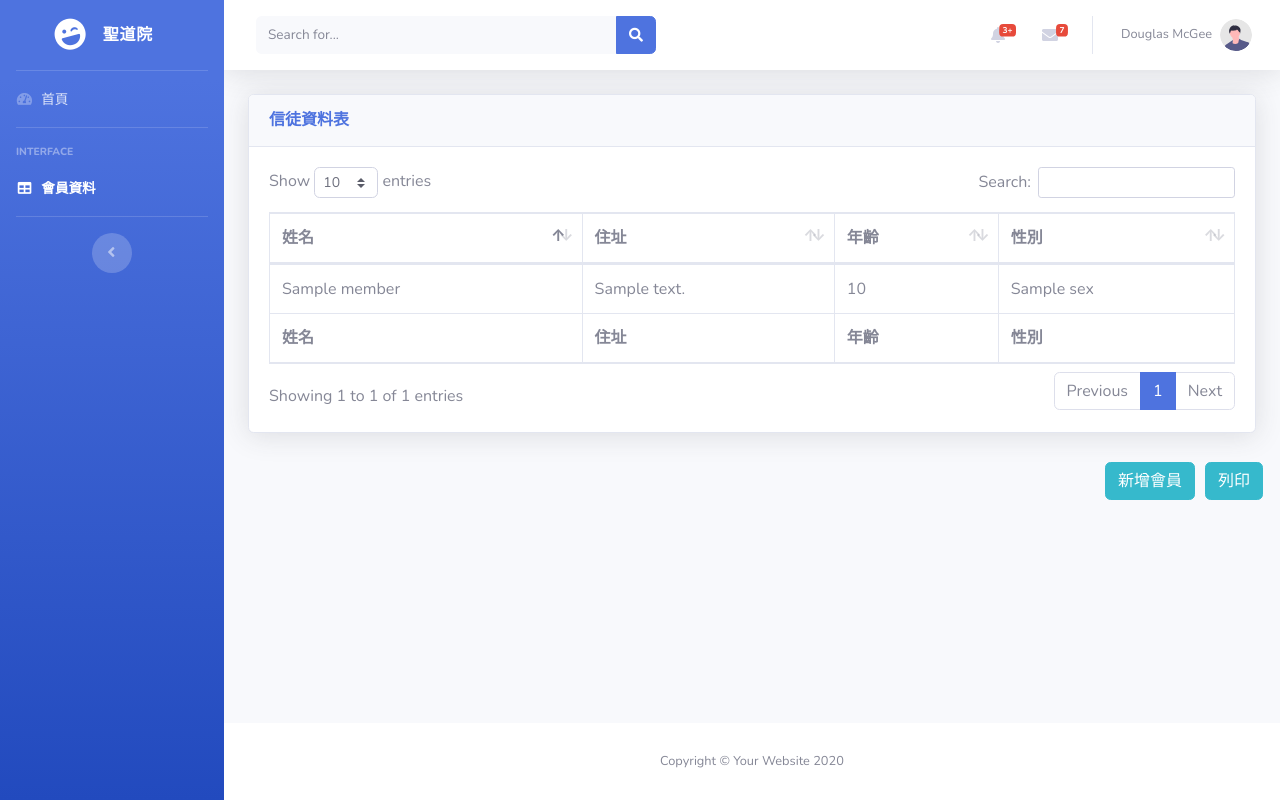
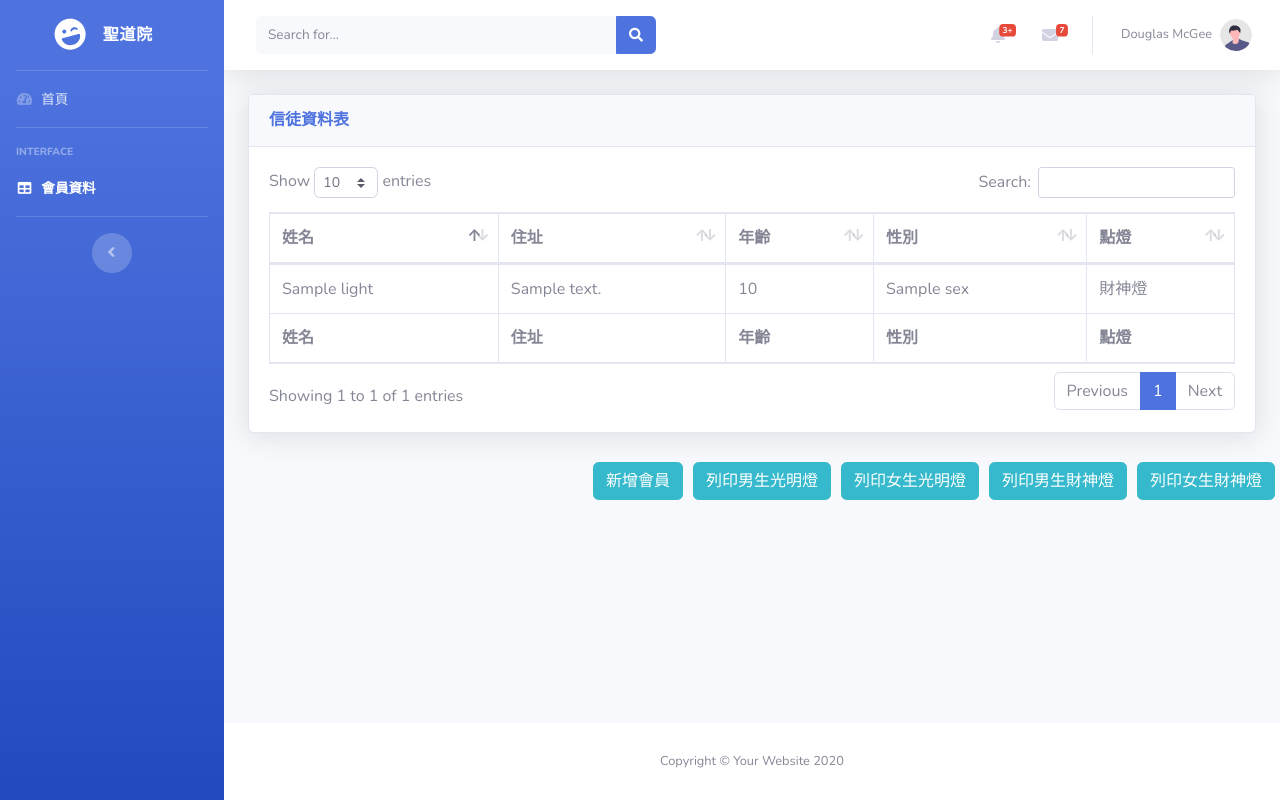
Before and after one commit to TungYuChiang/-Filialpiety, a Flask app: page /table in a window 1280 px wide. Run offline with Flask 2, Linux system fonts and the light colour scheme; a database or web service that is not in the repository returns one stand-in record (values such as "Sample title"); some libraries are stand-ins or nearby versions.

Commit message:
add male printer and female printer, add diff light

```diff
--- a/app.py
+++ b/app.py
@@ -6,7 +6,7 @@ app = Flask(__name__)
 #data base initial
 myclient = pymongo.MongoClient("mongodb+srv://jackson:IM880319@immortal-free.rxzaq.mongodb.net/?retryWrites=true&w=majority")
 db = myclient["myFirstDatabase"]
-collection_member= db["member"]
+
 
 
 
@@ -18,18 +18,46 @@ def index():
 def login():
     return render_template("login.html")
 
-@app.route("/printer")
+#列印男生光明燈
+@app.route("/printer_boy_light")
 def printer():
     memberlist = []
-    for item in collection_member.find():
-        memberlist.append(item)
+    for item in db.light.find():
+        if(item['sex'] == '男' and item['light'] == '光明燈'):
+            memberlist.append(item)
+    return render_template("printer.html", members = memberlist)
+#列印女生光明燈
+@app.route("/printer_girl_light")
+def printer_g():
+    memberlist = []
+    for item in db.light.find():
+        if(item['sex'] == '女' and item['light'] == '光明燈'):
+            memberlist.append(item)
+    return render_template("printer.html", members = memberlist)
+
+#列印男生財神燈
+@app.route("/printer_boy_money")
+def printer_b_m():
+    memberlist = []
+    for item in db.light.find():
+        if(item['sex'] == '男' and item['light'] == '財神燈' ):
+            memberlist.append(item)
+    return render_template("printer.html", members = memberlist)
+
+#列印女生財神燈
+@app.route("/printer_girl_money")
+def printer_g_m():
+    memberlist = []
+    for item in db.light.find():
+        if(item['sex'] == '女' and item['light'] == '財神燈'):
+            memberlist.append(item)
     return render_template("printer.html", members = memberlist)
 
 
 @app.route('/table')
 def table():
     memberlist = []
-    for item in collection_member.find():
+    for item in db.light.find():
         memberlist.append(item)
     return render_template("tables.html", members = memberlist)
 
@@ -65,12 +93,12 @@ def name():
         name_4 = request.form.get("name_4")
         sex_4 = request.form.get("sex_4")
         mylist = [
-            {"name" : name_1, "sex" : sex_1},
-            {"name" : name_2, "sex" : sex_2},
-            {"name" : name_3, "sex" : sex_3},
-            {"name" : name_4, "sex" : sex_4},
+            {"name" : name_1, "sex" : sex_1, 'light' : '財神燈'},
+            {"name" : name_2, "sex" : sex_2, 'light' : '財神燈'},
+            {"name" : name_3, "sex" : sex_3, 'light' : '財神燈'},
+            {"name" : name_4, "sex" : sex_4, 'light' : '財神燈'},
         ]
-        collection_member.insert_many(mylist)
+        db.light.insert_many(mylist)
         print("name_1 : " + name_1)
         print("name_2 : " + name_2)
         print("name_3 : " + name_3)
--- a/templates/printer.html
+++ b/templates/printer.html
@@ -23,7 +23,7 @@
         <div class="printed" style="display:flex;flex-wrap: wrap;align-items: center;justify-content: center;">
             {%for member in members%}
             <div style="position:relative;display: flex;flex-direction: column;justify-content: center;align-items: center;">
-                <img src="/static/img/光明燈底圖.jpg" alt="光明燈" style="width:20vw;height: 10vh;margin: 1rem;" >
+                <img src="/static/img/光明燈底圖.jpg" alt="光明燈" style="width:20vw;height: 10vh;margin: 0rem;" >
                 <p style="top:40% ;position: absolute;text-align: center;color: blue;font-size: 2rem;font-weight: bold;text-shadow: -1px -1px 0 white,1px -1px 0 white,-1px 1px 0 white,1px 1px 0 white;">{{member['name']}}</p>
             </div>
             {%endfor%}
--- a/templates/tables.html
+++ b/templates/tables.html
@@ -309,6 +309,7 @@
                                             <th>住址</th>
                                             <th>年齡</th>
                                             <th>性別</th>
+                                            <th>點燈</th>
                                         </tr>
                                     </thead>
                                     <tfoot>
@@ -317,6 +318,7 @@
                                             <th>住址</th>
                                             <th>年齡</th>
                                             <th>性別</th>
+                                            <th>點燈</th>
                                         </tr>
                                     </tfoot>
                                     <tbody>
@@ -326,6 +328,11 @@
                                             <td>{{member['address']}}</td>
                                             <td>{{member['age']}}</td>
                                             <td>{{member['sex']}}</td>
+                                            {% if member['light'] == '光明燈' %}
+                                            <td>光明燈</td>
+                                            {% else %}
+                                            <td>財神燈</td>
+                                            {% endif %}
                                         </tr>
                                         {%endfor%}
                                     </tbody>
@@ -338,16 +345,23 @@
                 <!-- /.container-fluid -->
                 <div class="container">
                     <div class="row justify-content-end">
-                        <div class="col-4 justify-content-end">
                             <div class="row justify-content-end">
                                 <a href="/name" class="btn btn-info btn-icon-split" style="margin: 5px;" >
                                     <span class="text">新增會員</span>
                                 </a>
-                                <a href="/printer" class="btn btn-info btn-icon-split " style="margin: 5px;">
-                                    <span class="text">列印</span>
+                                <a href="/printer_boy_light" class="btn btn-info btn-icon-split " style="margin: 5px;">
+                                    <span class="text">列印男生光明燈</span>
+                                </a>
+                                <a href="/printer_girl_light" class="btn btn-info btn-icon-split " style="margin: 5px;">
+                                    <span class="text">列印女生光明燈</span>
+                                </a>
+                                <a href="/printer_boy_money" class="btn btn-info btn-icon-split " style="margin: 5px;">
+                                    <span class="text">列印男生財神燈</span>
+                                </a>
+                                <a href="/printer_girl_money" class="btn btn-info btn-icon-split " style="margin: 5px;">
+                                    <span class="text">列印女生財神燈</span>
                                 </a>
                             </div>
-                        </div>
                     </div>
                 </div>
 
```
Also changed, not shown: db.py (+23 -7 lines).
